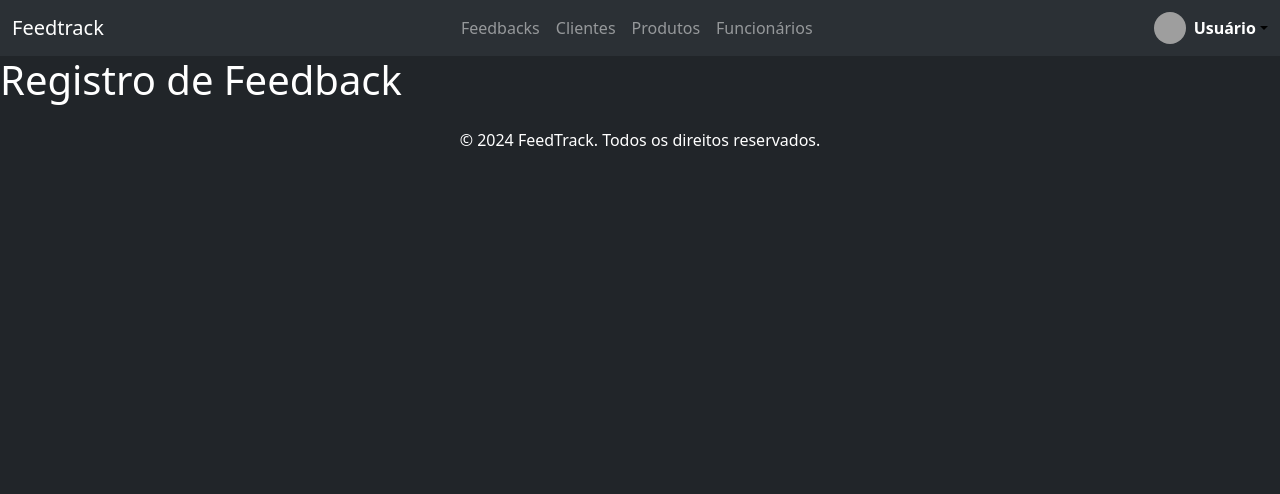
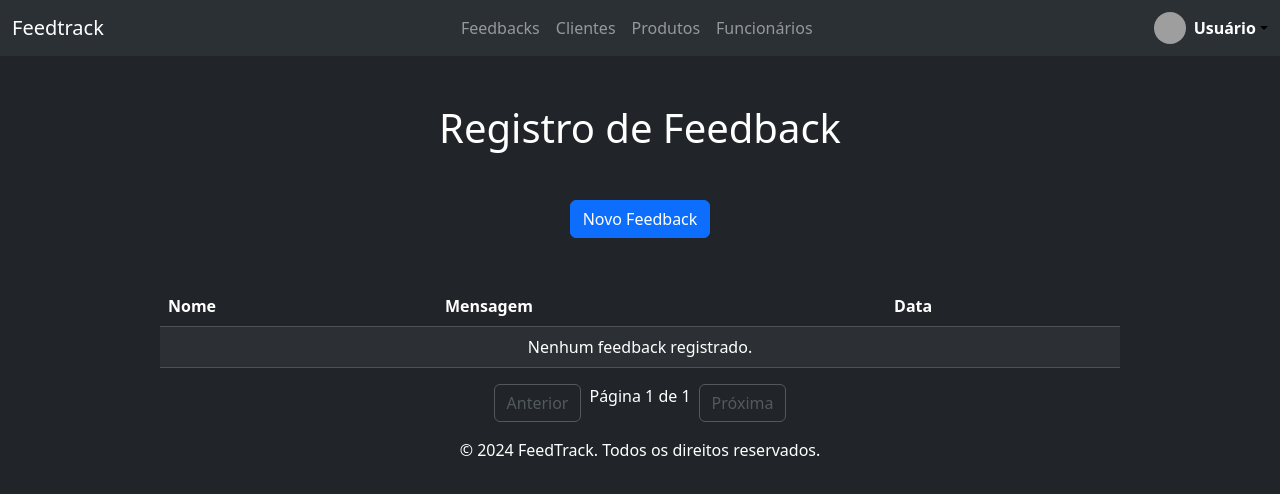
Before and after one commit to equipe-feedtrack/feedtrack-front, a React (Vite) app: page /registro-feedback in a window 1280 px wide. Shown: the top 494 px of the page. Built offline with nearby package versions, Linux system fonts and the light colour scheme; grey boxes are pictures that could not be loaded.

Commit message:
registro de feedback
fiz com base na pagina de clientes foi basicamente copia e entre "", pois fui mudando adequado para oq a pagina esta pedindo

```diff
--- a/src/pages/RegistroFeedback.jsx
+++ b/src/pages/RegistroFeedback.jsx
@@ -1,13 +1,167 @@
-import React from 'react'
-import NavBar from '../components/NavBar'
+import React, { useState } from 'react';
+import NavBar from '../components/NavBar';
 
-function RegistroFeedback() {
+const RegistroFeedback = () => {
+  const [feedbacks, setFeedbacks] = useState([]);
+  const [novoFeedback, setNovoFeedback] = useState({ nome: '', mensagem: '', data: '' });
+  const [modalVisivel, setModalVisivel] = useState(false);
+  const [alerta, setAlerta] = useState(null);
+  const [paginaAtual, setPaginaAtual] = useState(0);
+  const feedbacksPorPagina = 5;
+  const totalPaginas = Math.ceil(feedbacks.length / feedbacksPorPagina);
+
+  const feedbacksDaPagina = feedbacks.slice(
+    paginaAtual * feedbacksPorPagina,
+    (paginaAtual + 1) * feedbacksPorPagina
+  );
+
+  const mostrarAlerta = (mensagem, tipo) => {
+    setAlerta({ mensagem, tipo });
+    setTimeout(() => setAlerta(null), 3000);
+  };
+
+  const handleChange = (e) => {
+    const { name, value } = e.target;
+    setNovoFeedback({ ...novoFeedback, [name]: value });
+  };
+
+  const adicionarFeedback = (e) => {
+    e.preventDefault();
+    if (!novoFeedback.nome || !novoFeedback.mensagem || !novoFeedback.data) {
+      mostrarAlerta('Todos os campos são obrigatórios.', 'danger');
+      return;
+    }
+
+    setFeedbacks([...feedbacks, novoFeedback]);
+    setNovoFeedback({ nome: '', mensagem: '', data: '' });
+    setModalVisivel(false);
+    mostrarAlerta('Feedback registrado com sucesso!', 'success');
+    setPaginaAtual(0);
+  };
+
   return (
     <div>
-      <NavBar/>
-      <h1>Registro de Feedback</h1>
+      <NavBar />
+      <main>
+        <div id="liveAlertPlaceholder">
+          {alerta && (
+            <div className={`alert alert-${alerta.tipo} alert-dismissible fade show`} role="alert">
+              {alerta.mensagem}
+              <button type="button" className="btn-close" data-bs-dismiss="alert" aria-label="Close"></button>
+            </div>
+          )}
+        </div>
+
+        <h1 className="m-5 text-center">Registro de Feedback</h1>
+
+        <button className="btn btn-primary d-block m-auto" onClick={() => setModalVisivel(true)}>
+          Novo Feedback
+        </button>
+
+
+        {modalVisivel && (
+          <div
+            className="modal fade show"
+            tabIndex="-1"
+            aria-hidden="true"
+            style={{ display: 'block', backgroundColor: 'rgba(0,0,0,0.5)' }}
+          >
+            <div className="modal-dialog">
+              <div className="modal-content bg-dark text-light">
+                <div className="modal-header">
+                  <h5 className="modal-title">Novo Feedback</h5>
+                  <button type="button" className="btn-close btn-close-white" onClick={() => setModalVisivel(false)}></button>
+                </div>
+                <div className="modal-body">
+                  <form onSubmit={adicionarFeedback}>
+                    <div className="mb-3">
+                      <label className="form-label">Nome</label>
+                      <input
+                        type="text"
+                        className="form-control bg-secondary text-light"
+                        name="nome"
+                        value={novoFeedback.nome}
+                        onChange={handleChange}
+                        required
+                      />
+                    </div>
+                    <div className="mb-3">
+                      <label className="form-label">feedback</label>
+                      <textarea
+                        className="form-control bg-secondary text-light"
+                        name="mensagem"
+                        rows="3"
+                        value={novoFeedback.mensagem}
+                        onChange={handleChange}
+                        required
+                      />
+                    </div>
+                    <div className="mb-3">
+                      <label className="form-label">Data do feedback</label>
+                      <input
+                        type="date"
+                        className="form-control bg-secondary text-light"
+                        name="data"
+                        value={novoFeedback.data}
+                        onChange={handleChange}
+                        required
+                      />
+                    </div>
+                    <button type="submit" className="btn btn-success">Registrar</button>
+                  </form>
+                </div>
+              </div>
+            </div>
+          </div>
+        )}
+
+        <div className="table-responsive">
+          <table className="table table-dark table-striped mt-5 w-75 m-auto">
+            <thead>
+              <tr>
+                <th>Nome</th>
+                <th>Mensagem</th>
+                <th>Data</th>
+              </tr>
+            </thead>
+            <tbody>
+              {feedbacksDaPagina.length === 0 ? (
+                <tr>
+                  <td colSpan="3" className="text-center">Nenhum feedback registrado.</td>
+                </tr>
+              ) : (
+                feedbacksDaPagina.map((f, idx) => (
+                  <tr key={idx}>
+                    <td>{f.nome}</td>
+                    <td>{f.mensagem}</td>
+                    <td>{f.data}</td>
+                  </tr>
+                ))
+              )}
+            </tbody>
+          </table>
+        </div>
+
+        <div className="d-flex justify-content-center mt-3">
+          <button
+            className="btn btn-outline-secondary me-2"
+            onClick={() => setPaginaAtual(paginaAtual - 1)}
+            disabled={paginaAtual === 0}
+          >
+            Anterior
+          </button>
+          <span>Página {paginaAtual + 1} de {totalPaginas || 1}</span>
+          <button
+            className="btn btn-outline-secondary ms-2"
+            onClick={() => setPaginaAtual(paginaAtual + 1)}
+            disabled={paginaAtual >= totalPaginas - 1}
+          >
+            Próxima
+          </button>
+        </div>
+      </main>
     </div>
-  )
-}
+  );
+};
 
-export default RegistroFeedback
+export default RegistroFeedback;
```
